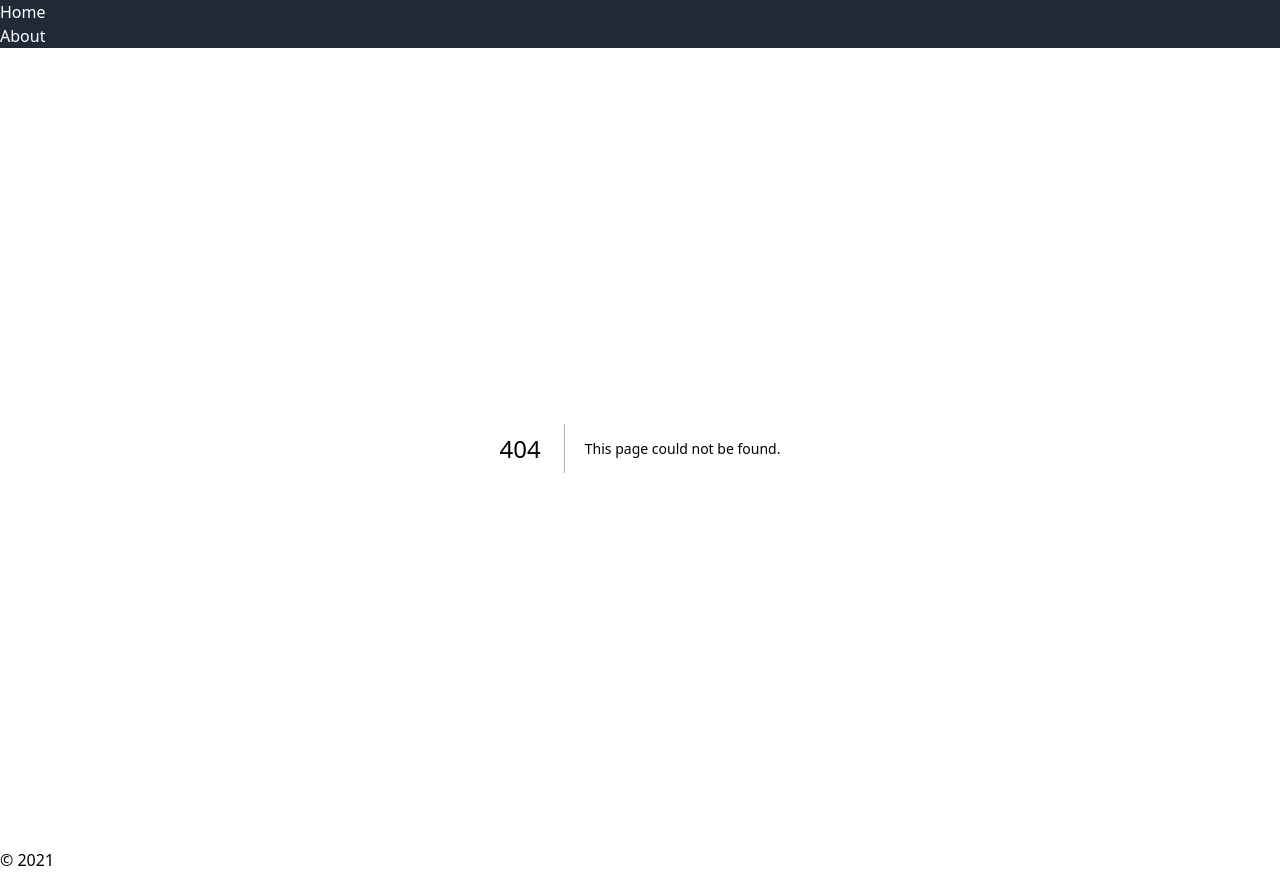
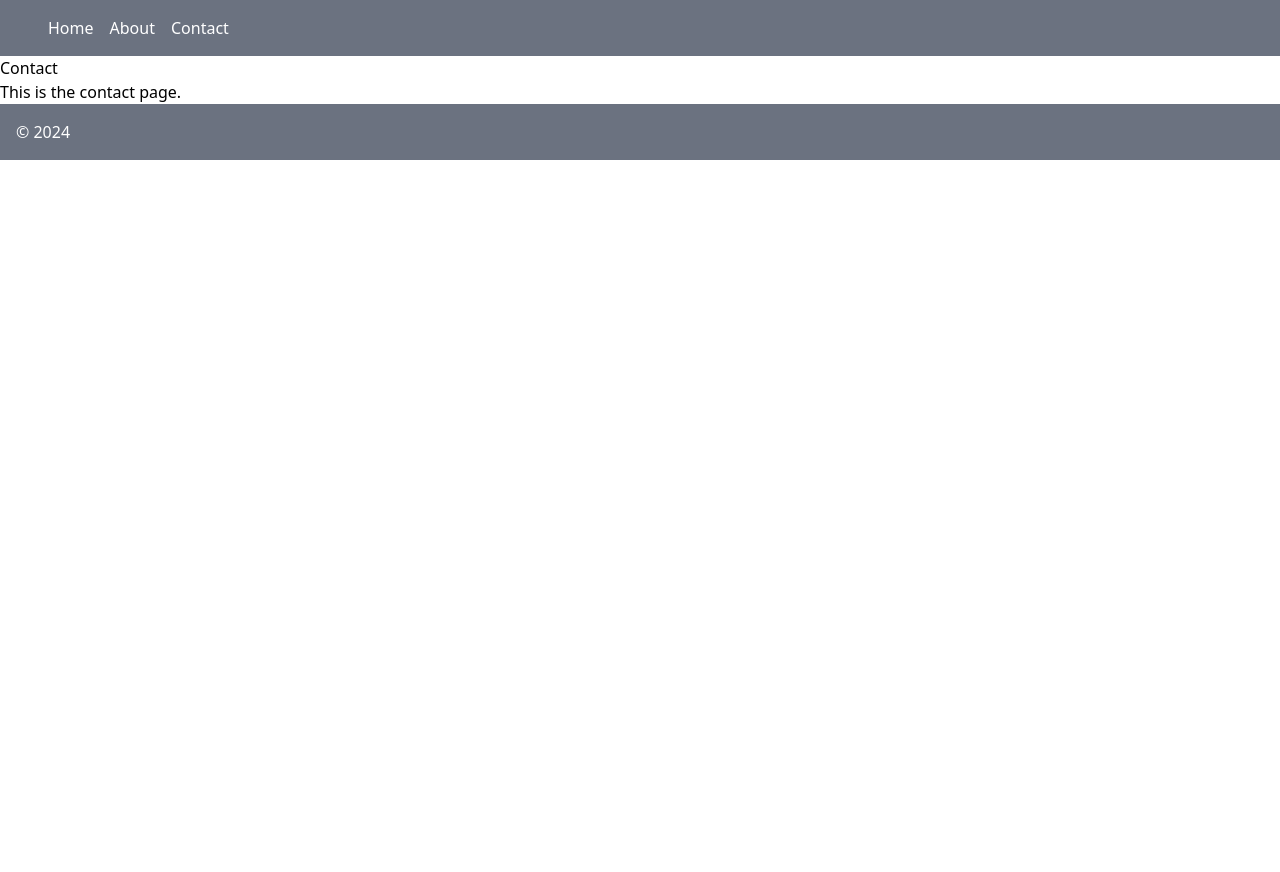
Before and after one commit to thiagodsd/dszero-landing-page, a Next.js app: page /contact in a window 1280 px wide. Before the commit this address had no page. After the commit the page ends 800 px from the top, so only its background shows below. Built offline with nearby package versions, Linux system fonts and the light colour scheme.

Commit message:
Refactor layout and add header and footer components

```diff
--- /dev/null
+++ b/app/components/layout/footer.jsx
@@ -0,0 +1,11 @@
+import React from 'react';
+
+const Footer = () => (
+    <footer className="bg-gray-500 text-white">
+        <div className="container p-4">
+            <p>&copy; 2024</p>
+        </div>
+    </footer>
+);
+
+export default Footer;
--- /dev/null
+++ b/app/components/layout/header.jsx
@@ -0,0 +1,21 @@
+import React from 'react';
+import NavLink from '../ui/NavLink';
+import ContactButton from '../ui/ContactButton';
+
+const Header = () => (
+    <header className="bg-gray-500 text-white">
+        <nav className="container">
+            <ul className="flex gap-4 p-4">
+                <li>
+                    <NavLink href="/">Home</NavLink>
+                </li>
+                <li>
+                    <NavLink href="/about">About</NavLink>
+                </li>
+                <ContactButton />
+            </ul>
+        </nav>
+    </header>
+);
+
+export default Header;
--- /dev/null
+++ b/app/components/ui/ContactButton.jsx
@@ -0,0 +1,16 @@
+'use client';
+
+import { useRouter } from 'next/navigation';
+import React from 'react';
+
+const ContactButton = () => {
+    const router = useRouter();
+
+    function handleClick () {
+        router.push('/contact');
+    };
+
+    return <button onClick={handleClick}>Contact</button>
+};
+
+export default ContactButton;
--- /dev/null
+++ b/app/components/ui/NavLink.jsx
@@ -0,0 +1,15 @@
+'use client';
+
+import Link from 'next/link';
+import { usePathname } from 'next/navigation';
+
+const NavLink = ({href, ...props}) => {
+    const pathname = usePathname();
+    const isActive = pathname === href;
+    // console.log(pathname, href, isActive);
+    return (
+        <Link className={isActive ? 'font-black' : ''} href={href} {...props} />
+    )
+}
+
+export default NavLink;
--- /dev/null
+++ b/app/contact/page.jsx
@@ -0,0 +1,10 @@
+import React from 'react';
+
+const ContactPage = () => (
+    <div>
+        <h1>Contact</h1>
+        <p>This is the contact page.</p>
+    </div>
+);
+
+export default ContactPage;
--- a/app/layout.jsx
+++ b/app/layout.jsx
@@ -1,5 +1,7 @@
 import localFont from "next/font/local";
 import "./globals.css";
+import Header from "@/components/layout/header";
+import Footer from "@/components/layout/footer";
 
 const geistSans = localFont({
     src: "./fonts/GeistVF.woff",
@@ -21,24 +23,11 @@ export default function RootLayout({ children }) {
     return (
         <html lang="en">
             <body className={`${geistSans.variable} ${geistMono.variable} antialiased`}>
-                <header className="bg-gray-800 text-white">
-                    <nav>
-                        <ul>
-                            <li>
-                                <a href="/">Home</a>
-                            </li>
-                            <li>
-                                <a href="/about">About</a>
-                            </li>
-                        </ul>
-                    </nav>
-                </header>
+                <Header />
                 <main>
                     {children}
                 </main>
-                <footer>
-                    <p>&copy; 2021</p>
-                </footer>
+                <Footer />
             </body>
         </html>
     );
```
Also changed, not shown: jsconfig.json (+5 -4 lines).
